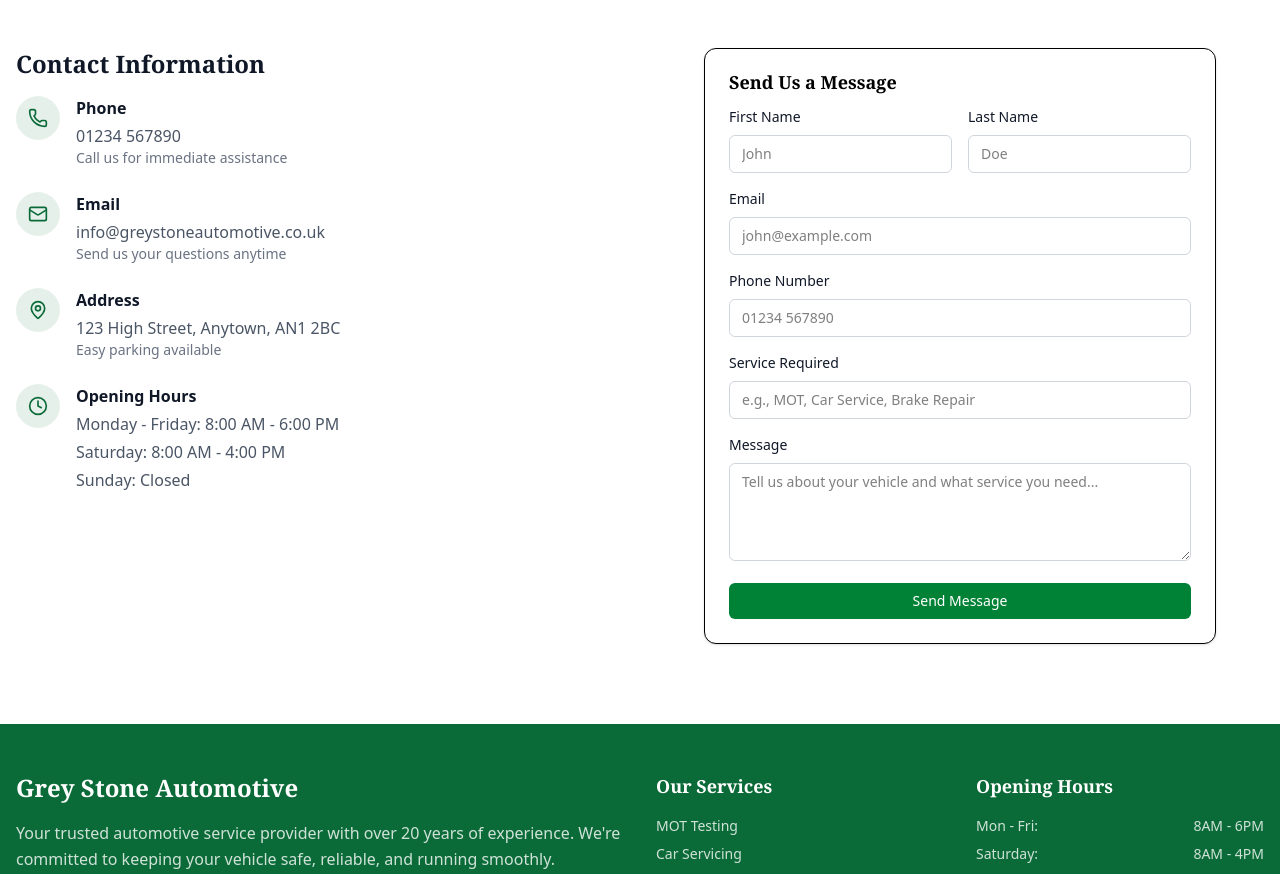
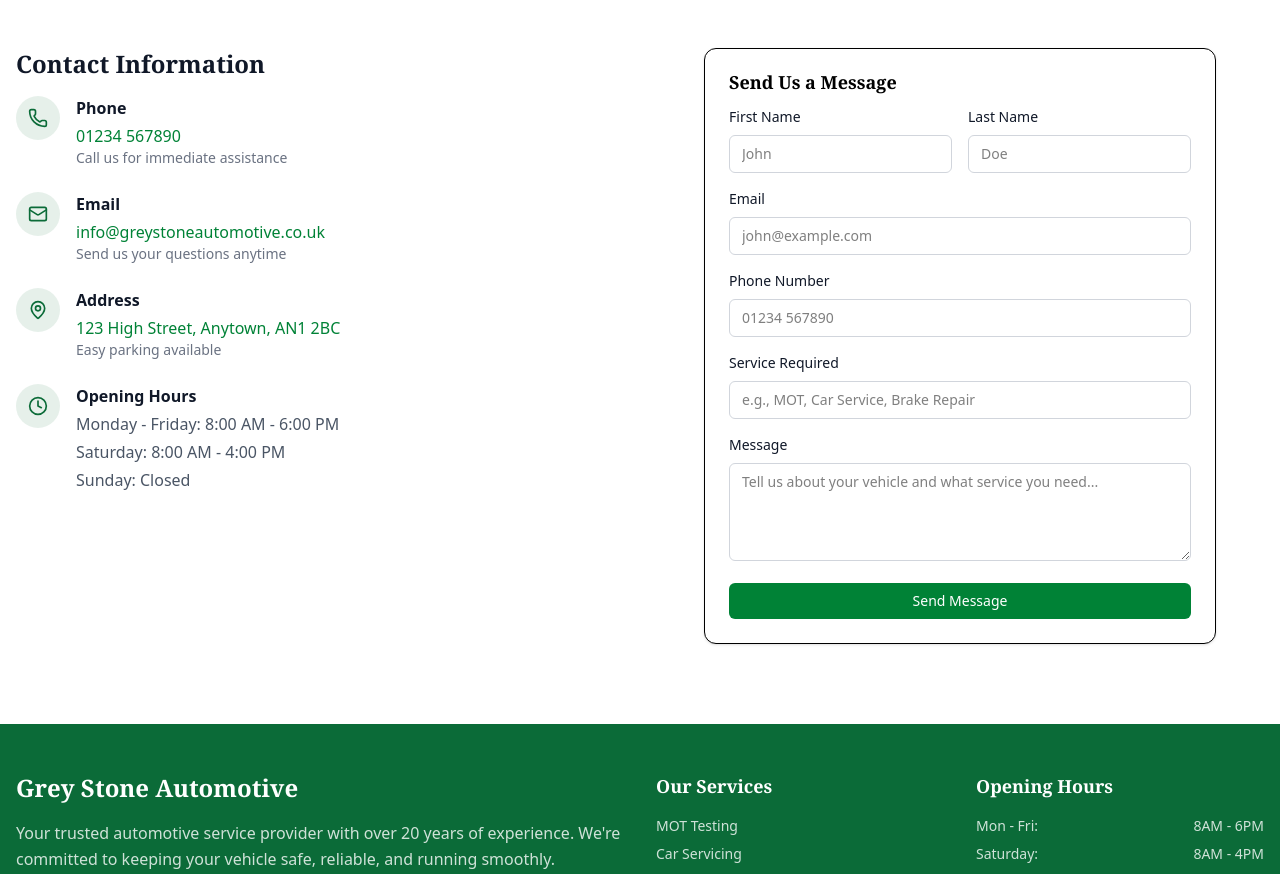
Before and after one commit to shandiru/GreyStoneAutomotive, a React (Vite) app: page / in a window 1280 px wide. Shown: the part 2502-3376 px from the top of the page. Built offline with nearby package versions, Linux system fonts and the light colour scheme.

Commit message:
add functionm

```diff
--- a/src/components/Contact.jsx
+++ b/src/components/Contact.jsx
@@ -10,19 +10,42 @@ export default function Contact() {
         {
             icon: <Phone className="h-5 w-5" style={{ color: brandGreen }} />,
             title: "Phone",
-            value: "01234 567890",
+            value: (
+                <a
+                    href="tel:01234567890"
+                    className="text-green-700 hover:underline"
+                >
+                    01234 567890
+                </a>
+            ),
             note: "Call us for immediate assistance",
         },
         {
             icon: <Mail className="h-5 w-5" style={{ color: brandGreen }} />,
             title: "Email",
-            value: "info@greystoneautomotive.co.uk",
+            value: (
+                <a
+                    href="mailto:info@greystoneautomotive.co.uk"
+                    className="text-green-700 hover:underline"
+                >
+                    info@greystoneautomotive.co.uk
+                </a>
+            ),
             note: "Send us your questions anytime",
         },
         {
             icon: <MapPin className="h-5 w-5" style={{ color: brandGreen }} />,
             title: "Address",
-            value: "123 High Street, Anytown, AN1 2BC",
+            value: (
+                <a
+                    href="https://www.google.com/maps?q=123+High+Street,+Anytown,+AN1+2BC"
+                    target="_blank"
+                    rel="noopener noreferrer"
+                    className="text-green-700 hover:underline"
+                >
+                    123 High Street, Anytown, AN1 2BC
+                </a>
+            ),
             note: "Easy parking available",
         },
         {
```
